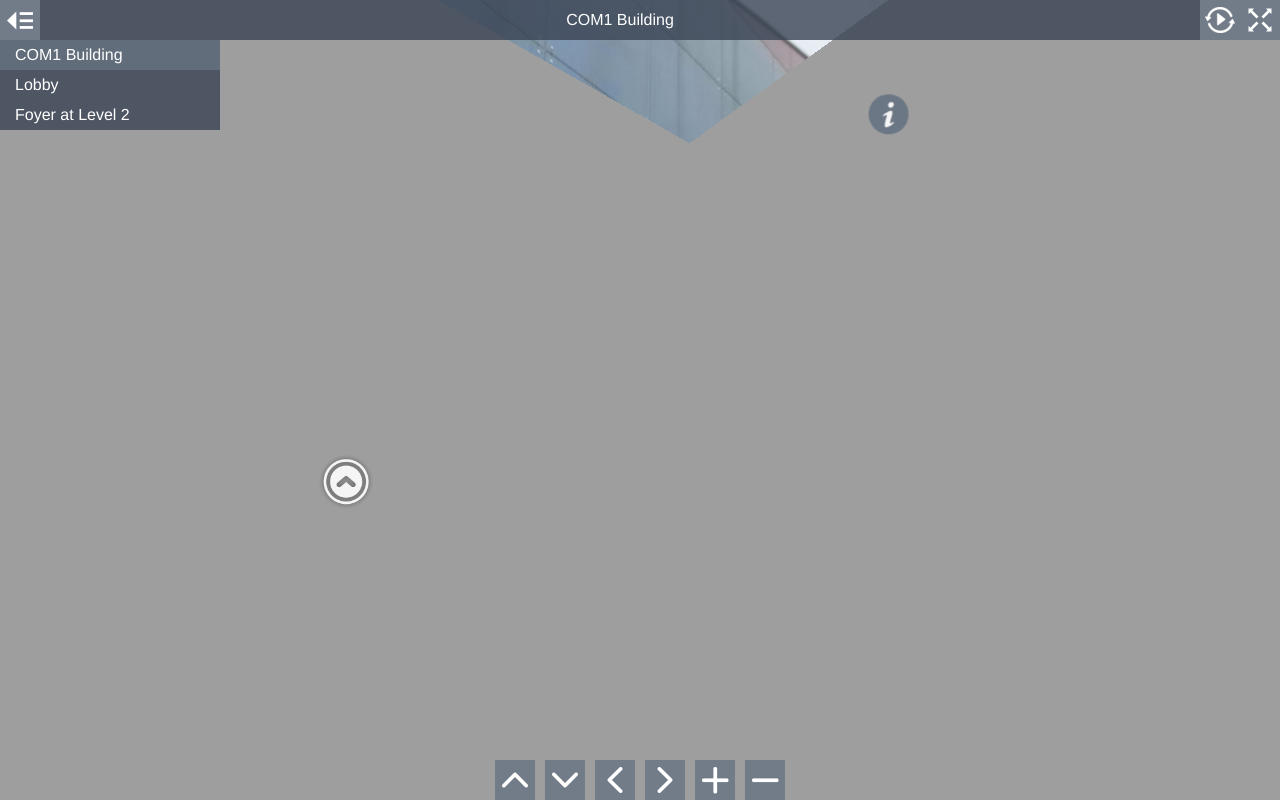
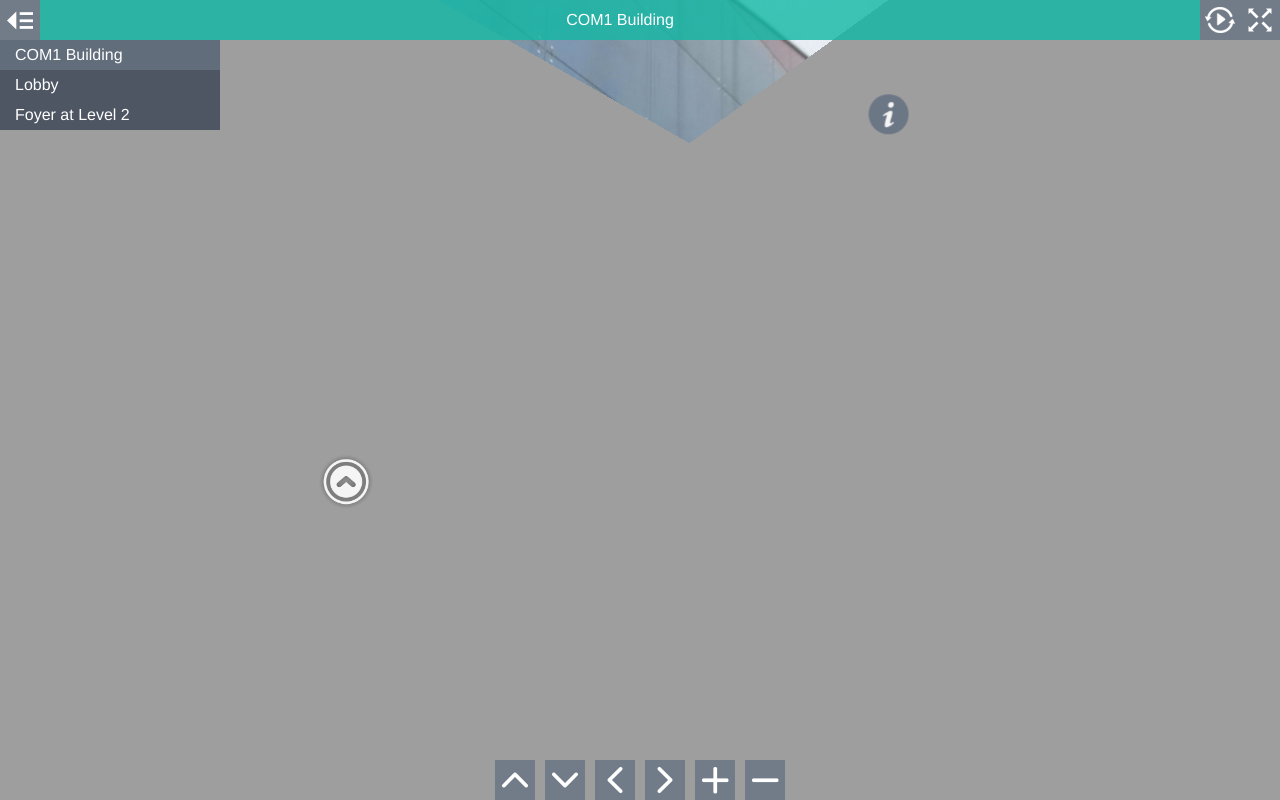
Before and after one commit to josephinesumargo/schoolofcomputingtour, a plain HTML site: page index.html in a window 1280 px wide. Drawn offline with Linux system fonts and the light colour scheme; animation ran at ten frames a second.

Commit message:
Color changes to Title Bar
This commit changes the color of Title Bar

```diff
--- a/style.css
+++ b/style.css
@@ -79,8 +79,8 @@ body.multiple-scenes.mobile #titleBar {
   height: 100%;
   line-height: 30px;
   padding: 5px;
-  background-color: rgb(58,68,84);
-  background-color: rgba(58,68,84,0.8);
+  background-color: rgb(17,184,164);
+  background-color: rgba(17,184,164,0.8);
   overflow: hidden;
   text-overflow: ellipsis;
   white-space: nowrap;
```
